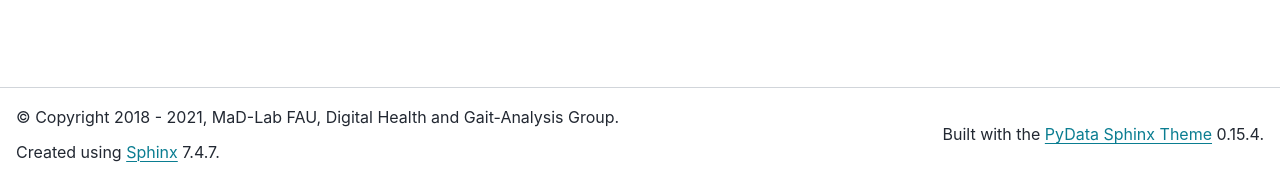
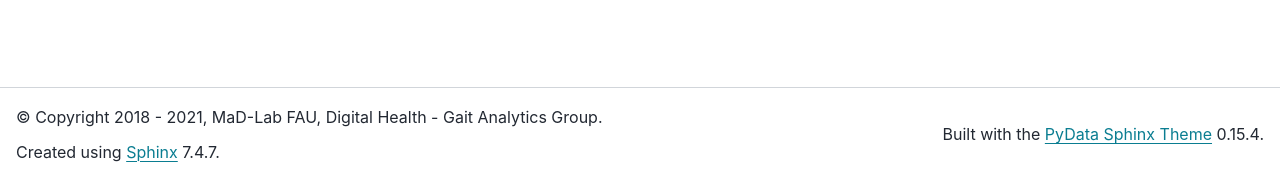
Before and after one commit to mad-lab-fau/imucal, a Sphinx documentation site: the page built from docs/index.rst, in a window 1280 px wide. Shown: the part 719-897 px from the top of the page. Built offline with Sphinx 7.4.7 and the PyData theme 0.15.4, drawn with Linux system fonts in a browser that asks for light colours; pages that are not in the unit, such as notebooks, are missing from menus.

Commit message:
Update conf.py

```diff
--- a/docs/conf.py
+++ b/docs/conf.py
@@ -39,7 +39,7 @@ info = toml.load("../pyproject.toml")["tool"]["poetry"]
 project = info["name"]
 author = ", ".join(info["authors"])
 release = info["version"]
-copyright = "2018 - {}, MaD-Lab FAU, Digital Health and Gait-Analysis Group".format(datetime.now().year)
+copyright = "2018 - {}, MaD-Lab FAU, Digital Health - Gait Analytics Group".format(datetime.now().year)
 
 # -- General configuration ---------------------------------------------------
 
```
